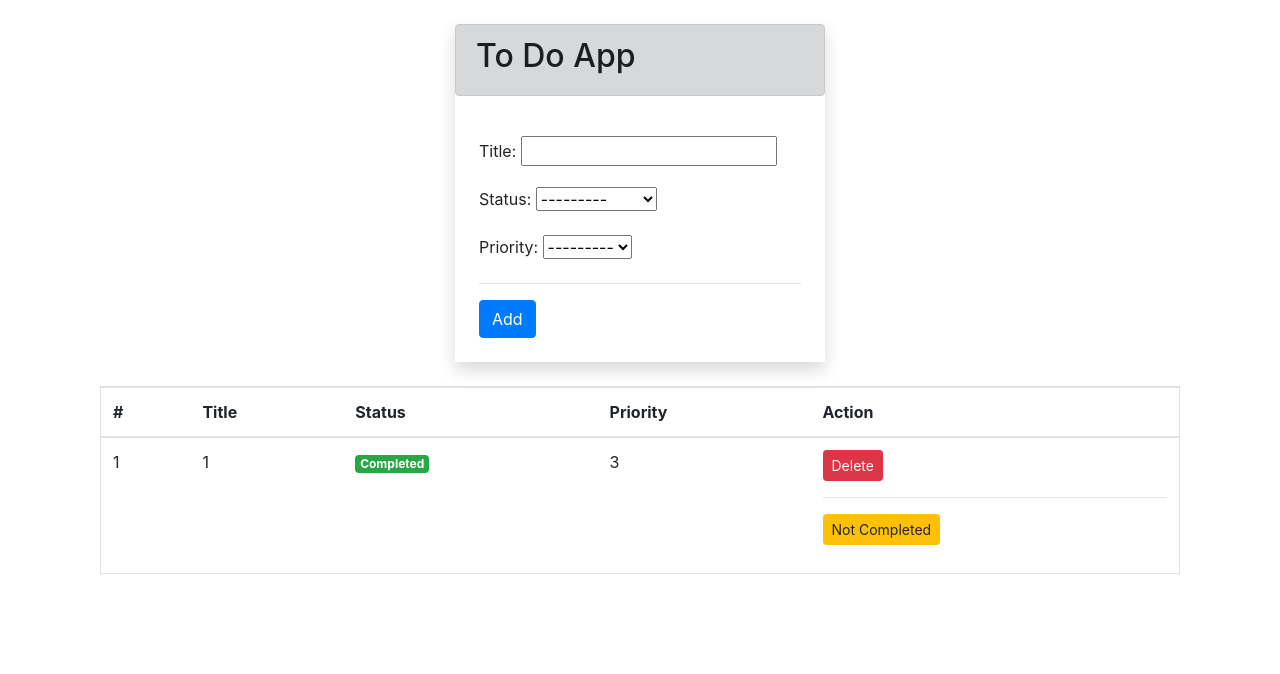
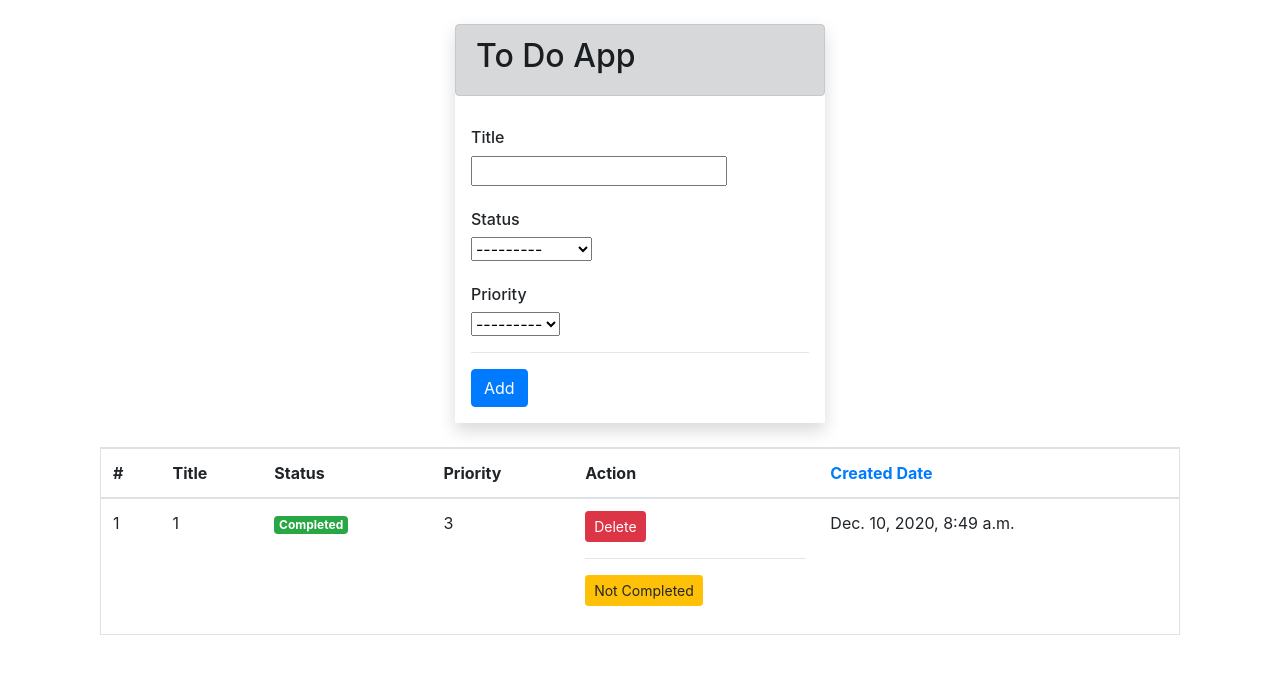
Before and after one commit to tugsadocal8/to-do-app, a Django app: page / in a window 1280 px wide. Shown: the part 56-730 px from the top of the page. Run offline with Django 3.2, Linux system fonts and the light colour scheme; a user stored in the database is signed in; data comes from the database, SQL or seed files in the repository; both versions use the stored data as it was after the commit.

Commit message:
no message

```diff
--- a/app/models.py
+++ b/app/models.py
@@ -1,12 +1,6 @@
 from django.db import models
 from django.contrib.auth.models import User
 # Create your models here.
-#  title
-#  status
-#  date - current
-#  user
-#  priority
-
 
 class TODO(models.Model):
     status_choices = [
--- a/app/templates/index.html
+++ b/app/templates/index.html
@@ -1,9 +1,5 @@
-
-
-
 <!doctype html>
 <html lang="en">
-
 <head>
     <!-- Required meta tags -->
     <meta charset="utf-8">
@@ -13,7 +9,6 @@
         integrity="sha384-TX8t27EcRE3e/ihU7zmQxVncDAy5uIKz4rEkgIXeMed4M0jlfIDPvg6uqKI2xXr2" crossorigin="anonymous">
 
 </head>
-
 <body>
     <!-- navabar start -->
     <nav class="navbar navbar-expand-lg  navbar-dark bg-dark">
@@ -30,10 +25,9 @@
             </ul>
         </div>
     </nav>
-    <!-- changing coontent -->
     <div>
 
-{% block content %}
+
       <div>
         <div class="container pt-4">
           <div>
@@ -41,10 +35,24 @@
               <div class="alert alert-dark">
                 <h2>To Do App</h2>
               </div>
-        <div class="p-4">
+              <div class="p-3">
                 <form action="/add-todo/" method="POST">
                   {% csrf_token %}
-            {{form.as_p}}
+                  <div>
+                    <h6>Title</h6>
+                    {{form.title}}
+                  </div>
+                  <br>
+                  <div>
+                    <h6>Status</h6>
+                    {{form.status}}
+                  </div>
+                  <br>
+                  <div>
+                    <h6>Priority</h6>
+                    {{form.priority}}
+                  </div>
+
                   <hr>
                   <input type="submit" value="Add" class="btn btn-primary">
                 </form>
@@ -79,6 +87,7 @@
                         <th>Status</th>
                         <th>Priority</th>
                         <th>Action</th>
+                        <th><a href='/' name="">Created Date</a></th>
                       </tr>
                     </thead>
 
@@ -106,6 +115,7 @@
                           <a href="/change-status/{{todo.id}}/P" title="Mark Pending" class="btn btn-warning btn-sm">Not Completed</a>
                           {%endif%}
                         </td>
+                        <td>{{todo.date}}</td>
                       </tr>
                       {%endfor%}
 
@@ -120,7 +130,7 @@
           </div>
         </div>
       </div>
-{% endblock %}
+
 
     </div>
     <!-- end -->
@@ -132,5 +142,4 @@
         integrity="sha384-ho+j7jyWK8fNQe+A12Hb8AhRq26LrZ/JpcUGGOn+Y7RsweNrtN/tE3MoK7ZeZDyx"
         crossorigin="anonymous"></script>
 </body>
-
 </html>
--- a/app/views.py
+++ b/app/views.py
@@ -14,11 +14,14 @@ from django.contrib.auth.decorators import login_required
 
 @login_required(login_url='login')
 def home(request):
+
     if request.user.is_authenticated:
+
         user = request.user
         form = TODOForm()
         todos = TODO.objects.filter(user = user).order_by('priority')
         return render(request , 'index.html' , context={'form' : form , 'todos' : todos})
+
 
 def login(request):
     if request.method == 'GET':
```
Also changed, not shown: db.sqlite3. Lines whose indentation alone changed are shown as unchanged.
